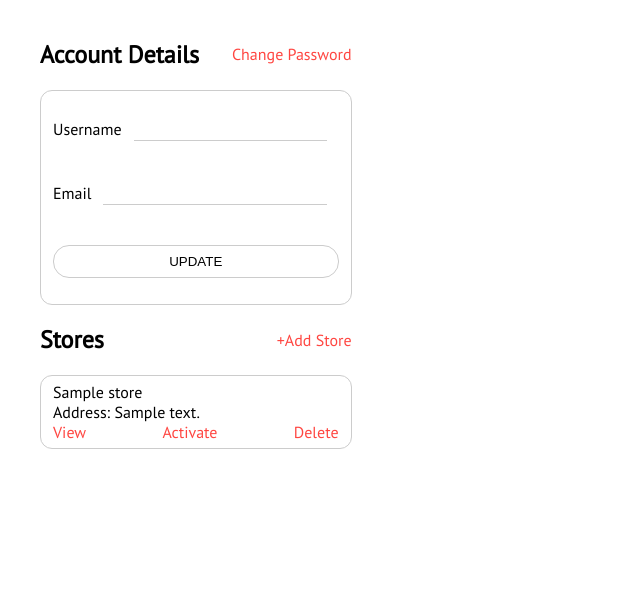
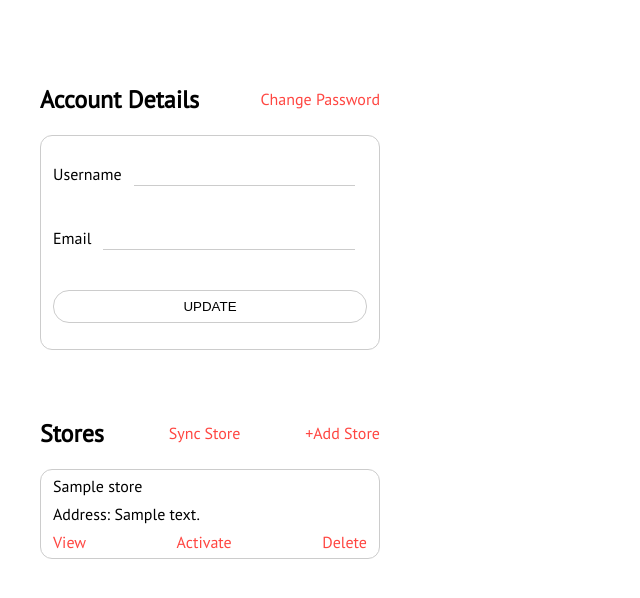
Before and after one commit to itcsdb1912/itcsdb1912, a Flask app: template templates/account.html in a window 1280 px wide. Shown: the part 69-667 px from the top of the page, without its empty margins (0-640 px from the left). Run offline with Flask 2, Linux system fonts and the light colour scheme; the template is opened without the code that fills it: most values are stand-ins (such as "Sample title", 1, 10 or a date in 2020); some libraries are stand-ins or nearby versions.

Commit message:
style and pip freeze

```diff
--- a/static/style.css
+++ b/static/style.css
@@ -110,10 +110,12 @@ header nav ul li {
     margin: 0 auto;
     min-height: 60vh;
     align-items: center;
+    margin-top: 64px;
 }
 
 @media (max-width: 479px) {
     .content {
+        margin-top: 24px;
         padding: 36px 24px;
     }
 }
@@ -170,13 +172,23 @@ header nav ul li {
 }
 
 
+#AccountPage {
+    min-width: 340px;
+}
 
+#AccountPage> div+div {
+    margin-top: 48px;
+}
 
 #AccountPage .store_list {
     display: flex;
     flex-direction: column;
 }
 
-#AccountPage .store_list .store_item{
-    margin-bottom: 12px;
+#AccountPage .store_list .store_item {
+    margin-bottom: 24px;
 }
+
+#AccountPage .store_list .store_item p {
+    margin-bottom: 8px;
+}
--- a/templates/account.html
+++ b/templates/account.html
@@ -28,7 +28,9 @@
     <div>
         <div class="header_line">
             <h2>Stores</h2>
+            <a href="/sync">Sync Store</a>
             <a href="/store">+Add Store</a>
+
         </div>
         <div class="store_list">
             {% if stores %}
```
Also changed, not shown: requirements.txt (+18 -0 lines).
